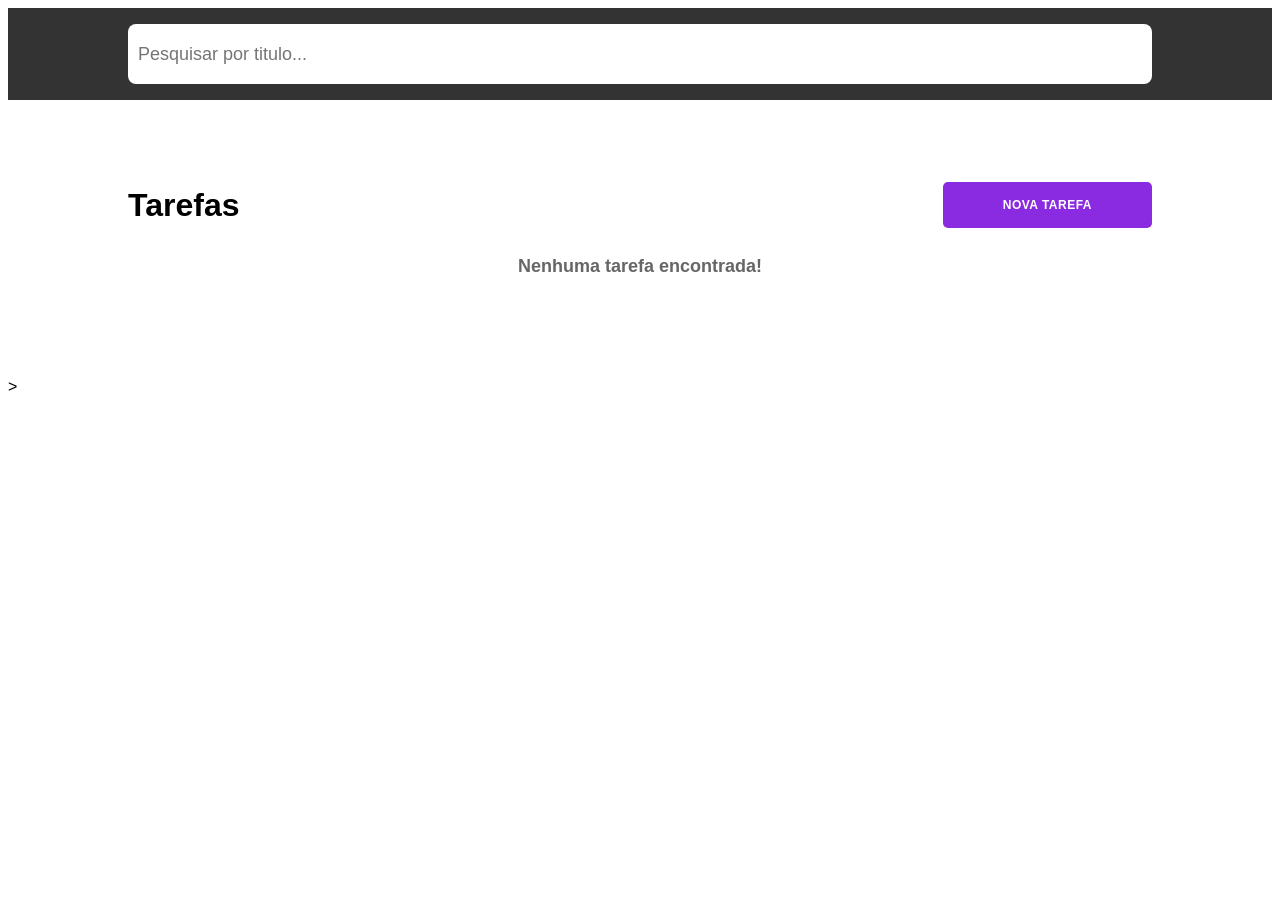
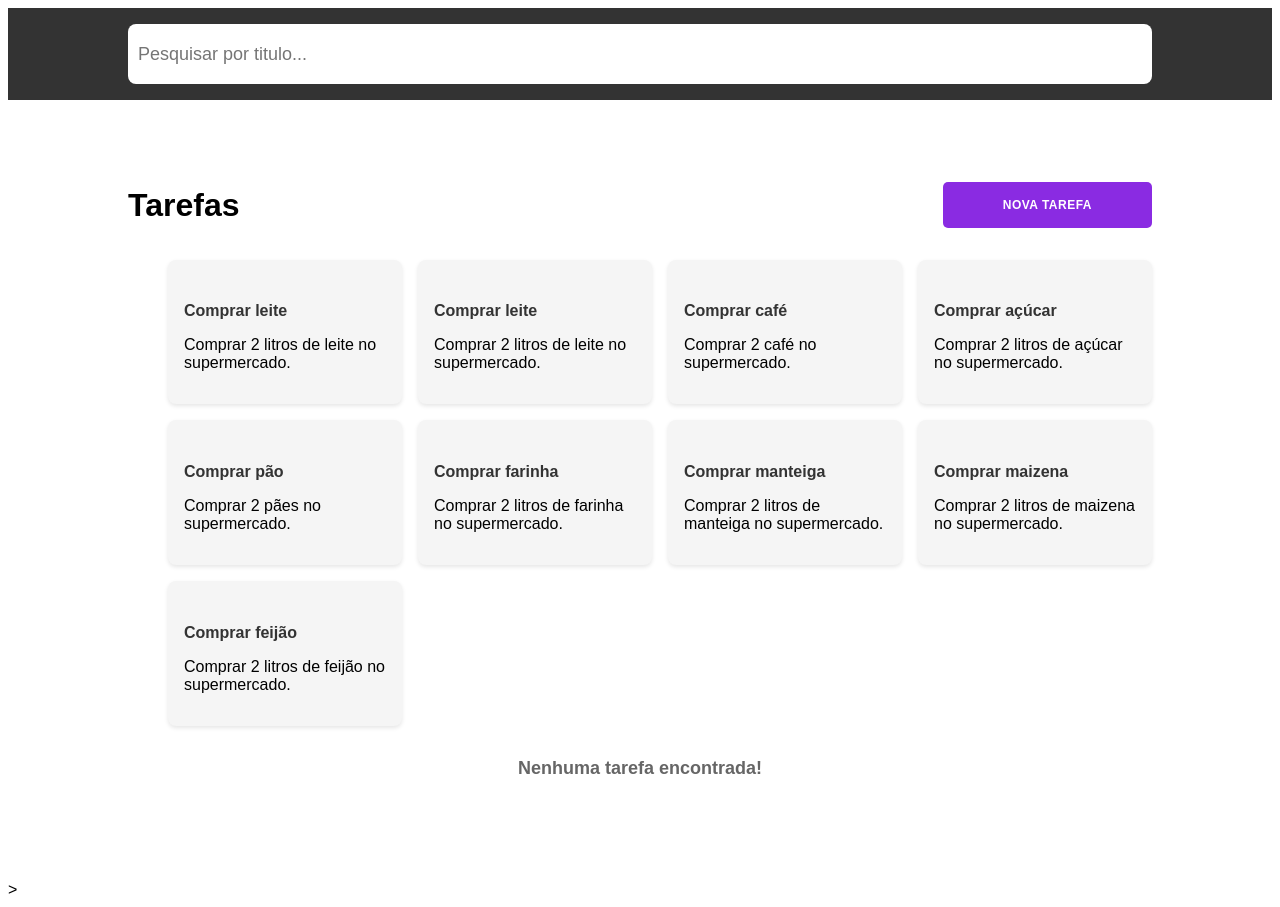
Before and after one commit to oliveirasouza/javaScript, a website: page index.html in a window 1280 px wide. Before the commit the page ends 800 px from the top, so only its background shows below. Drawn offline with nearby package versions, Linux system fonts and the light colour scheme.

Commit message:
Adiciona arquivos do projeto

```diff
--- a/index.html
+++ b/index.html
@@ -19,6 +19,53 @@
              <h2>
                 Tarefas <button  id="btnNovaTarefa" onclick="novaTarefa()">Nova tarefa</button>
              </h2>
+             <ul>
+                    <!-- Exemplo de tarefa -->
+                    <li>
+                        <h5>Comprar leite</h5>
+                        <p>Comprar 2 litros de leite no supermercado.</p>
+                    </li>
+                     <!-- Exemplo de tarefa -->
+                    <li>
+                        <h5>Comprar leite</h5>
+                        <p>Comprar 2 litros de leite no supermercado.</p>
+                    </li>
+                     <!-- Exemplo de tarefa -->
+                    <li>
+                        <h5>Comprar café</h5>
+                        <p>Comprar 2 café no supermercado.</p>
+                    </li>
+                     <!-- Exemplo de tarefa -->
+                    <li>
+                        <h5>Comprar açúcar</h5>
+                        <p>Comprar 2 litros de açúcar no supermercado.</p>
+                    </li>
+                     <!-- Exemplo de tarefa -->
+                    <li>
+                        <h5>Comprar pão</h5>
+                        <p>Comprar 2 pães no supermercado.</p>
+                    </li>
+                     <!-- Exemplo de tarefa -->
+                    <li>
+                        <h5>Comprar farinha</h5>
+                        <p>Comprar 2 litros de farinha no supermercado.</p>
+                    </li>
+                     <!-- Exemplo de tarefa -->
+                    <li>
+                        <h5>Comprar manteiga</h5>
+                        <p>Comprar 2 litros de manteiga no supermercado.</p>
+                    </li>
+                     <!-- Exemplo de tarefa -->
+                    <li>
+                        <h5>Comprar maizena</h5>
+                        <p>Comprar 2 litros de maizena no supermercado.</p>
+                    </li>
+                     <!-- Exemplo de tarefa -->
+                    <li>
+                        <h5>Comprar feijão</h5>
+                        <p>Comprar 2 litros de feijão no supermercado.</p>
+                    </li>
+             </ul>
              <h6>
                 <p id="empty-message">Nenhuma tarefa encontrada!</p>
              </h6>
--- a/style.css
+++ b/style.css
@@ -7,6 +7,12 @@
     text-decoration: none;
     outline: none;
     font-family: Arial, Helvetica, sans-serif;
+}
+
+
+body {
+    background-color: #fff;
+
 }
 
 header {
@@ -26,6 +32,29 @@ header input {
 #tarefas {
     padding: 60px 120px;
 
+}
+
+
+#tarefas ul {
+    display: flex;
+    flex-wrap: wrap;
+    gap: 16px;
+    margin-top: 36px;
+}
+
+
+#tarefas ul li {
+    width: calc(25% - 12px);
+    background-color: #f5f5f5;
+    padding: 16px;
+    border-radius: 8px;
+    box-shadow: 0 2px 4px rgba(0, 0, 0, 0.1);
+}
+
+#tarefas ul li h5{
+    font-size: 16px;
+    margin-bottom: 16px;
+    color: #333;
 }
 
 
```
